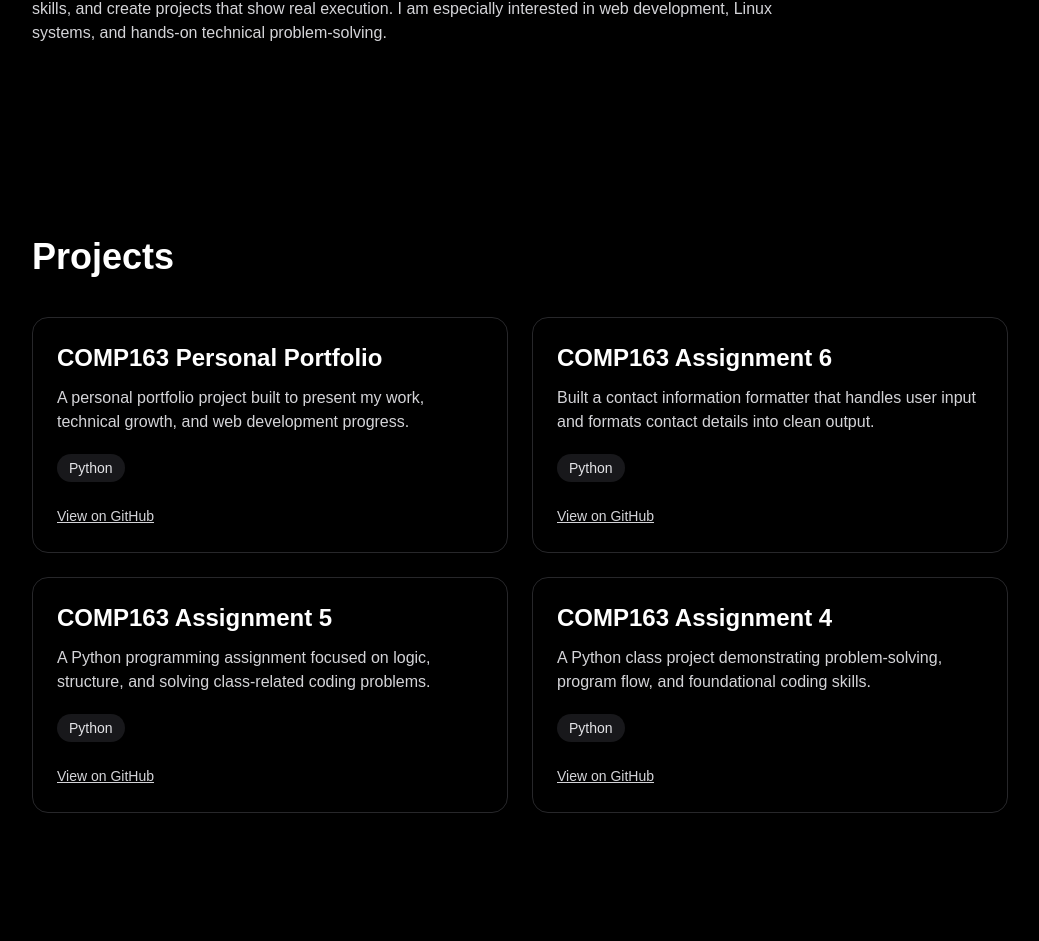
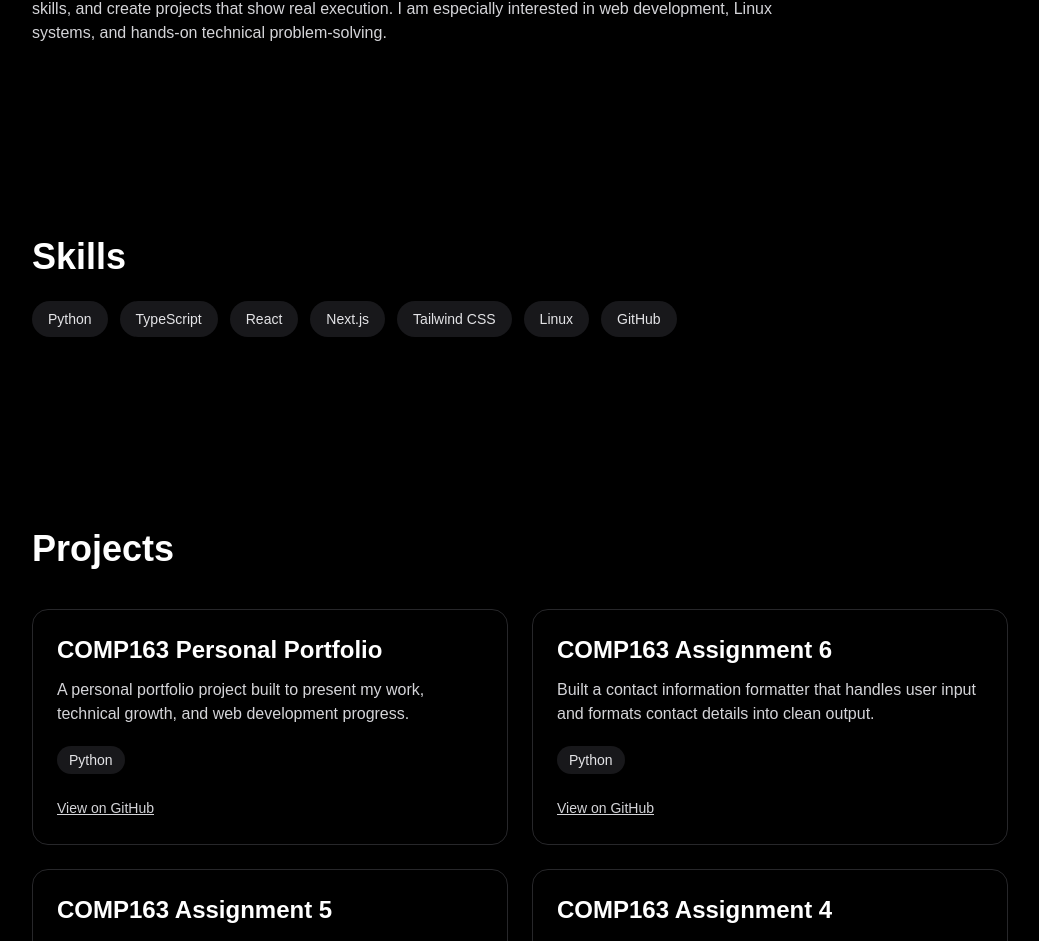
Before and after one commit to jdbartlett929/julian-portfolio, a Next.js app: page / in a window 1280 px wide. Shown: the part 1058-1999 px from the top of the page, without its empty margins (120-1159 px from the left). Built offline with nearby package versions, Linux system fonts and the light colour scheme.

Commit message:
add skills section

```diff
--- a/app/page.tsx
+++ b/app/page.tsx
@@ -96,6 +96,20 @@ export default function Home() {
         </p>
       </section>
 
+      <section className="mx-auto max-w-5xl px-6 py-24">
+        <h2 className="text-3xl font-semibold md:text-4xl">Skills</h2>
+        <div className="mt-6 flex flex-wrap gap-3">
+          {["Python", "TypeScript", "React", "Next.js", "Tailwind CSS", "Linux", "GitHub"].map((skill) => (
+            <span
+              key={skill}
+              className="rounded-full bg-zinc-900 px-4 py-2 text-sm text-zinc-200"
+            >
+              {skill}
+            </span>
+          ))}
+        </div>
+      </section>
+
       <section id="projects" className="mx-auto max-w-5xl px-6 py-24">
         <h2 className="text-3xl font-semibold md:text-4xl">Projects</h2>
 
```
